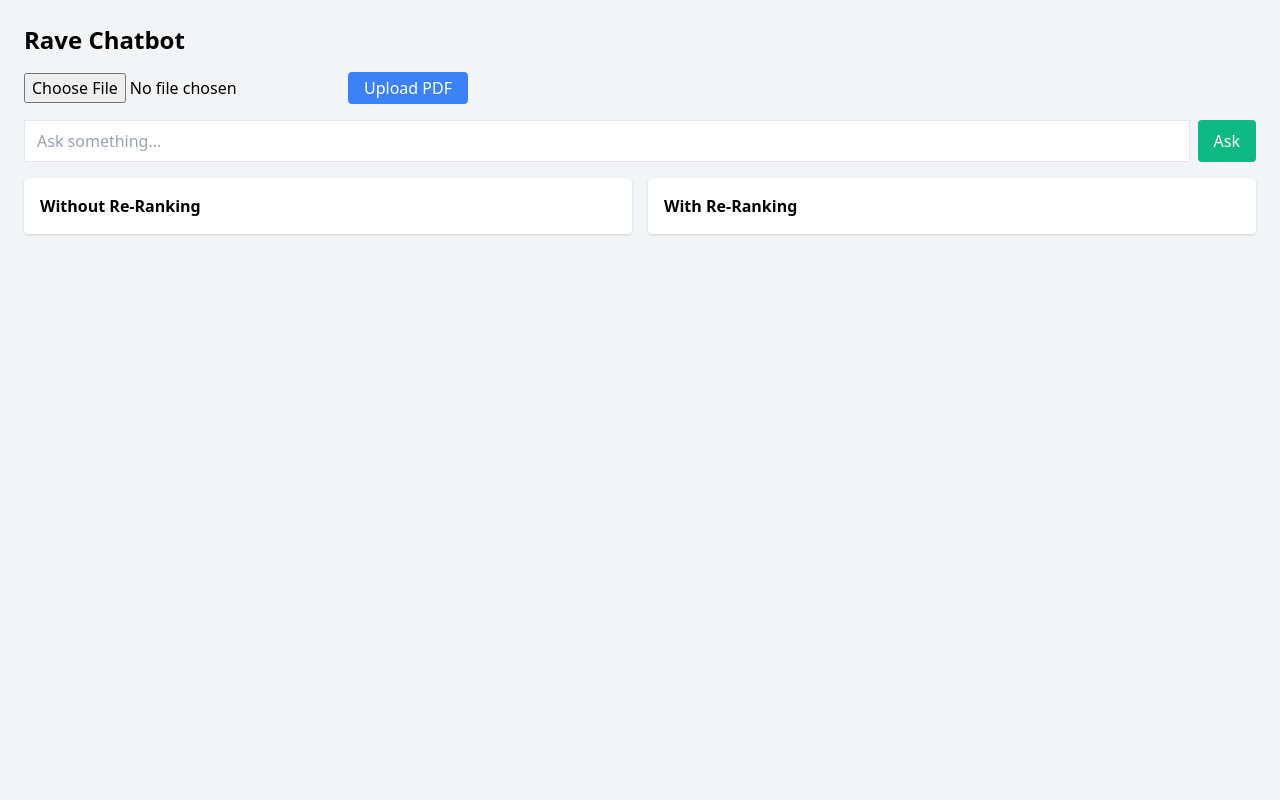
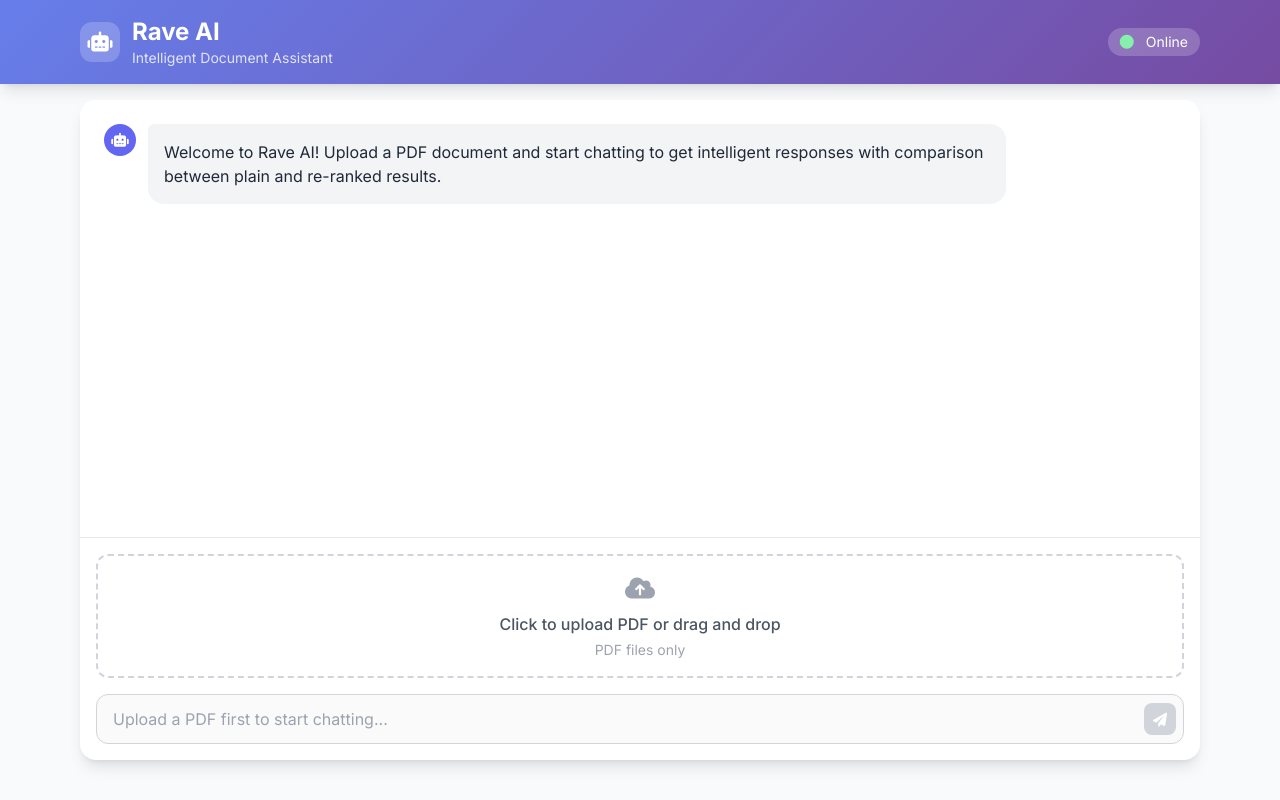
Before and after one commit to KrishnamurthySamarth/chatbot-GGUF, a FastAPI app: page / in a window 1280 px wide. Run offline with FastAPI, Linux system fonts and the light colour scheme; some libraries are stand-ins or nearby versions.

Commit message:
inital app version setup

```diff
--- a/server.py
+++ b/server.py
@@ -1,12 +1,13 @@
 from fastapi import FastAPI, UploadFile, Form, File, Request
 from fastapi.templating import Jinja2Templates
-from fastapi.responses import HTMLResponse
+from fastapi.responses import HTMLResponse, StreamingResponse
 from services.chat_model import ChatPhi
 from services.pdf_process import get_text_from_pdf
 from services.vector_stores import FaissStore
 from pydantic import BaseModel
 import shutil
 import os
+import json
 from fastapi.staticfiles import StaticFiles
 
 
@@ -28,7 +29,13 @@ def upload_form(request: Request):
 @app.post("/chat")
 async def chatbot(request : ChatRequest):
     message = request.message
-    return await model.run_parallel(query=message)
+    print(f"▶️ Received query: {message}")
+    async def streamer():
+        async for text in model.run_parallel(query=message):
+            print("📤 Streaming chunk:", text)
+            yield json.dumps(text) + "\n"
+
+    return StreamingResponse(streamer(), media_type="text/plain")
 
 @app.post("/process_pdf")
 def pdf_process(pdf_file: UploadFile = File(...)):
@@ -43,3 +50,5 @@ def pdf_process(pdf_file: UploadFile = File(...)):
     get_text_from_pdf("data/uploaded.pdf")
     print("Storing")
     store.insert_documents()
+
+    return {"status": "success", "message": "PDF processed successfully"}
--- a/services/vector_stores.py
+++ b/services/vector_stores.py
@@ -22,21 +22,17 @@ class FaissStore():
             i += self.chunk_size - self.overlap
 
     def insert_documents(self, text_path = "data/text_from_pdf.txt"):
-        print("Inserting")
 
         with open(text_path, "r") as f:
             text = f.read()
 
         self._create_document_chunk(text)
-        print(len(self.chunks))
 
-        print("Encoding")
         text_embeddings = self.embedder.encode(self.chunks, convert_to_numpy=True)
         normalized_embeddings = normalize(text_embeddings, norm='l2')
         dimension = text_embeddings.shape[1]
         self.index = faiss.IndexFlatIP(dimension)
         self.index.add(normalized_embeddings)
-        print("Index size:", self.index.ntotal if self.index else "No index created")
 
     def search_store(self, query, top_k=10):
 
@@ -67,7 +63,6 @@ class FaissStore():
     def re_ranking(self, query, initial_results):
 
         pairs = [[query, item["text"]] for item in initial_results]
-        print(pairs)
         rerank_scores = self.re_ranker.predict(pairs)
 
         re_ranked = []
--- a/static/app.js
+++ b/static/app.js
@@ -1,28 +1,297 @@
-document.getElementById("uploadForm").addEventListener("submit", async (e) => {
-  e.preventDefault();
-  const formData = new FormData(e.target);
-  const res = await fetch("/process_pdf", {
-    method: "POST",
-    body: formData
-  });
-  const data = await res.json();
-  if (data.status === "success") {
-    const list = document.getElementById("fileList");
-    const li = document.createElement("li");
-    li.textContent = data.filename;
-    list.appendChild(li);
-  }
+let isUploaded = false;
+let isProcessing = false;
+
+// DOM Elements
+const uploadArea = document.getElementById('uploadArea');
+const fileInput = document.getElementById('fileInput');
+const uploadContent = document.getElementById('uploadContent');
+const uploadingContent = document.getElementById('uploadingContent');
+const uploadedContent = document.getElementById('uploadedContent');
+const messageInput = document.getElementById('messageInput');
+const sendButton = document.getElementById('sendButton');
+const chatForm = document.getElementById('chatForm');
+const chatMessages = document.getElementById('chatMessages');
+
+// Initialize when DOM is loaded
+document.addEventListener('DOMContentLoaded', function() {
+    initializeEventListeners();
 });
 
-document.getElementById("chatForm").addEventListener("submit", async (e) => {
-  e.preventDefault();
-  const input = document.getElementById("queryInput");
-  const res = await fetch("/chat", {
-    method: "POST",
-    headers: { "Content-Type": "application/json" },
-    body: JSON.stringify({ message: input.value })
-  });
-  const data = await res.json();
-  document.getElementById("noRerank").innerText = data["plain"];
-  document.getElementById("withRerank").innerText = data["re-ranked"];
+function initializeEventListeners() {
+    // File Upload Handling
+    uploadArea.addEventListener('click', () => {
+        if (!isProcessing) {
+            fileInput.click();
+        }
+    });
+
+    uploadArea.addEventListener('dragover', (e) => {
+        e.preventDefault();
+        uploadArea.classList.add('bg-blue-50', 'border-blue-300');
+    });
+
+    uploadArea.addEventListener('dragleave', (e) => {
+        e.preventDefault();
+        uploadArea.classList.remove('bg-blue-50', 'border-blue-300');
+    });
+
+    uploadArea.addEventListener('drop', (e) => {
+        e.preventDefault();
+        uploadArea.classList.remove('bg-blue-50', 'border-blue-300');
+        const files = e.dataTransfer.files;
+        if (files.length > 0 && files[0].type === 'application/pdf') {
+            handleFileUpload(files[0]);
+        }
+    });
+
+    fileInput.addEventListener('change', (e) => {
+        if (e.target.files[0]) {
+            handleFileUpload(e.target.files[0]);
+        }
+    });
+
+    chatForm.addEventListener('submit', async (e) => {
+    e.preventDefault();
+
+    const message = messageInput.value.trim();
+    if (!message || !isUploaded) return;
+
+    // Add user message
+    addMessage(message, 'user');
+    messageInput.value = '';
+
+    // Add typing indicator
+    const typingId = addTypingIndicator();
+
+    // Add comparison response container and get its ID
+    const responseId = addComparisonResponse('', '');
+
+    try {
+        const response = await fetch('/chat', {
+            method: 'POST',
+            headers: { 'Content-Type': 'application/json' },
+            body: JSON.stringify({ message: message })
+        });
+
+        if (!response.ok) {
+            throw new Error(`HTTP error! status: ${response.status}`);
+        }
+
+        const reader = response.body.getReader();
+        let decoder = new TextDecoder();
+        let buffer = '';
+
+        // Remove typing indicator once we start getting data
+        removeTypingIndicator(typingId);
+
+        while (true) {
+            const { value, done } = await reader.read();
+            if (done) break;
+
+            buffer += decoder.decode(value, { stream: true });
+            const lines = buffer.split("\n");
+            buffer = lines.pop(); // Keep the last incomplete line in the buffer
+
+            for (let line of lines) {
+                if (line.trim() === '') continue;
+
+                try {
+                    console.log("Received chunk:", line);
+                    const data = JSON.parse(line);
+
+                    // Debug what data looks like
+                    console.log("Parsed data:", data);
+
+                    // Update the response with the new data
+                    updateComparisonResponse(responseId,
+                                           data.plain || '',
+                                           data['re-ranked'] || '');
+                } catch (err) {
+                    console.error("Parse error:", err, "on line:", line);
+                }
+            }
+        }
+
+        // Process any remaining data in the buffer
+        if (buffer.trim() !== '') {
+            try {
+                const data = JSON.parse(buffer);
+                updateComparisonResponse(responseId,
+                                       data.plain || '',
+                                       data['re-ranked'] || '');
+            } catch (err) {
+                console.error("Parse error on final chunk:", err);
+            }
+        }
+
+    } catch (error) {
+        console.error("Fetch error:", error);
+        updateComparisonResponse(responseId,
+                               'Sorry, there was an error processing your request.',
+                               'Error: ' + error.message);
+        removeTypingIndicator(typingId);
+    }
 });
+
+    // Enable input when Enter is pressed
+    messageInput.addEventListener('keypress', (e) => {
+        if (e.key === 'Enter' && !e.shiftKey) {
+            e.preventDefault();
+            chatForm.dispatchEvent(new Event('submit'));
+        }
+    });
+}
+
+function updateComparisonResponse(responseId, plainResponse, rerankedResponse) {
+    const responseDiv = document.getElementById(responseId);
+    if (responseDiv) {
+        const plainElement = responseDiv.querySelector('.plain-response');
+        const rerankedElement = responseDiv.querySelector('.reranked-response');
+
+        if (plainElement) {
+            plainElement.textContent = plainResponse;
+        }
+        if (rerankedElement) {
+            rerankedElement.textContent = rerankedResponse;
+        }
+
+        scrollToBottom();
+    }
+}
+
+async function handleFileUpload(file) {
+    if (isProcessing) return;
+
+    isProcessing = true;
+    uploadContent.classList.add('hidden');
+    uploadingContent.classList.remove('hidden');
+
+    const formData = new FormData();
+    formData.append('pdf_file', file);
+
+    try {
+        const response = await fetch('/process_pdf', {
+            method: 'POST',
+            body: formData
+        });
+
+        if (response.ok) {
+            uploadingContent.classList.add('hidden');
+            uploadedContent.classList.remove('hidden');
+            isUploaded = true;
+            messageInput.disabled = false;
+            sendButton.disabled = false;
+            messageInput.placeholder = "Ask me anything about your document...";
+            messageInput.focus();
+        } else {
+            throw new Error('Upload failed');
+        }
+    } catch (error) {
+        uploadingContent.classList.add('hidden');
+        uploadContent.classList.remove('hidden');
+        alert('Failed to upload PDF. Please try again.');
+    } finally {
+        isProcessing = false;
+    }
+}
+
+function addMessage(text, sender) {
+    const messageDiv = document.createElement('div');
+    messageDiv.className = 'flex items-start space-x-3';
+
+    if (sender === 'user') {
+        messageDiv.innerHTML = `
+            <div class="w-8 h-8 bg-blue-500 rounded-full flex items-center justify-center flex-shrink-0 ml-auto order-2">
+                <i class="fas fa-user text-white text-sm"></i>
+            </div>
+            <div class="message-bubble bg-blue-500 text-white p-4 rounded-2xl rounded-tr-md ml-auto">
+                <p>${text}</p>
+            </div>
+        `;
+        messageDiv.classList.add('flex-row-reverse');
+    } else {
+        messageDiv.innerHTML = `
+            <div class="w-8 h-8 bg-indigo-500 rounded-full flex items-center justify-center flex-shrink-0">
+                <i class="fas fa-robot text-white text-sm"></i>
+            </div>
+            <div class="message-bubble bg-gray-100 p-4 rounded-2xl rounded-tl-md">
+                <p class="text-gray-800">${text}</p>
+            </div>
+        `;
+    }
+
+    chatMessages.appendChild(messageDiv);
+    scrollToBottom();
+}
+
+function addComparisonResponse(plainResponse, rerankedResponse) {
+    const responseId = 'response-' + Date.now();
+    const comparisonDiv = document.createElement('div');
+    comparisonDiv.className = 'flex items-start space-x-3';
+    comparisonDiv.id = responseId;
+
+    comparisonDiv.innerHTML = `
+        <div class="w-8 h-8 bg-indigo-500 rounded-full flex items-center justify-center flex-shrink-0">
+            <i class="fas fa-robot text-white text-sm"></i>
+        </div>
+        <div class="flex-1 space-y-4">
+            <div class="grid grid-cols-1 md:grid-cols-2 gap-4">
+                <div class="comparison-card bg-red-50 border border-red-200 p-4 rounded-2xl">
+                    <div class="flex items-center mb-3">
+                        <div class="w-6 h-6 bg-red-500 rounded-full flex items-center justify-center mr-2">
+                        </div>
+                        <h4 class="font-semibold text-red-800">Plain Retrieval</h4>
+                    </div>
+                    <p class="text-gray-700 text-sm leading-relaxed plain-response">${plainResponse}</p>
+                </div>
+                <div class="comparison-card bg-green-50 border border-green-200 p-4 rounded-2xl">
+                    <div class="flex items-center mb-3">
+                        <div class="w-6 h-6 bg-green-500 rounded-full flex items-center justify-center mr-2">
+                        </div>
+                        <h4 class="font-semibold text-green-800">Re-Ranked Results</h4>
+                    </div>
+                    <p class="text-gray-700 text-sm leading-relaxed reranked-response">${rerankedResponse}</p>
+                </div>
+            </div>
+        </div>
+    `;
+
+    chatMessages.appendChild(comparisonDiv);
+    scrollToBottom();
+    return responseId;
+}
+
+function addTypingIndicator() {
+    const typingDiv = document.createElement('div');
+    const id = 'typing-' + Date.now();
+    typingDiv.id = id;
+    typingDiv.className = 'flex items-start space-x-3 typing-indicator active';
+
+    typingDiv.innerHTML = `
+        <div class="w-8 h-8 bg-indigo-500 rounded-full flex items-center justify-center flex-shrink-0">
+            <i class="fas fa-robot text-white text-sm"></i>
+        </div>
+        <div class="message-bubble bg-gray-100 p-4 rounded-2xl rounded-tl-md">
+            <div class="flex space-x-2">
+                <div class="w-2 h-2 bg-gray-400 rounded-full animate-bounce"></div>
+                <div class="w-2 h-2 bg-gray-400 rounded-full animate-bounce" style="animation-delay: 0.1s"></div>
+                <div class="w-2 h-2 bg-gray-400 rounded-full animate-bounce" style="animation-delay: 0.2s"></div>
+            </div>
+        </div>
+    `;
+
+    chatMessages.appendChild(typingDiv);
+    scrollToBottom();
+    return id;
+}
+
+function removeTypingIndicator(id) {
+    const element = document.getElementById(id);
+    if (element) {
+        element.remove();
+    }
+}
+
+function scrollToBottom() {
+    chatMessages.scrollTop = chatMessages.scrollHeight;
+}
--- a/templates/index.html
+++ b/templates/index.html
@@ -1,37 +1,149 @@
 <!DOCTYPE html>
-<html>
+<html lang="en">
 <head>
-  <title>Rave</title>
-  <script src="static/app.js" defer></script>
-  <link href="https://cdn.jsdelivr.net/npm/tailwindcss@2.2.19/dist/tailwind.min.css" rel="stylesheet">
+    <meta charset="UTF-8">
+    <meta name="viewport" content="width=device-width, initial-scale=1.0">
+    <title>Rave AI</title>
+    <script src="https://cdn.tailwindcss.com"></script>
+    <link href="https://cdnjs.cloudflare.com/ajax/libs/font-awesome/6.0.0/css/all.min.css" rel="stylesheet">
+    <script src="static/app.js" defer></script>
+    <style>
+        @import url('https://fonts.googleapis.com/css2?family=Inter:wght@300;400;500;600;700&display=swap');
+
+        body {
+            font-family: 'Inter', sans-serif;
+        }
+
+        .chat-container {
+            height: calc(100vh - 140px);
+        }
+
+        .message-bubble {
+            max-width: 80%;
+            word-wrap: break-word;
+        }
+
+        .typing-indicator {
+            opacity: 0;
+            animation: pulse 1.5s ease-in-out infinite;
+        }
+
+        .typing-indicator.active {
+            opacity: 1;
+        }
+
+        @keyframes pulse {
+            0%, 100% { opacity: 0.4; }
+            50% { opacity: 1; }
+        }
+
+        .file-upload-area {
+            transition: all 0.3s ease;
+        }
+
+        .file-upload-area:hover {
+            background-color: #f8fafc;
+            border-color: #3b82f6;
+        }
+
+        .comparison-card {
+            transition: all 0.3s ease;
+        }
+
+        .comparison-card:hover {
+            transform: translateY(-2px);
+            box-shadow: 0 10px 25px rgba(0,0,0,0.1);
+        }
+
+        .gradient-bg {
+            background: linear-gradient(135deg, #667eea 0%, #764ba2 100%);
+        }
+
+        .input-focus:focus {
+            outline: none;
+            box-shadow: 0 0 0 2px rgba(99, 102, 241, 0.2);
+            border-color: #6366f1;
+        }
+    </style>
 </head>
-<body class="bg-gray-100 p-6 font-sans">
+<body class="bg-gray-50 min-h-screen">
+    <!-- Header -->
+    <header class="gradient-bg text-white shadow-lg">
+        <div class="max-w-6xl mx-auto px-4 py-4 flex items-center justify-between">
+            <div class="flex items-center space-x-3">
+                <div class="w-10 h-10 bg-white bg-opacity-20 rounded-xl flex items-center justify-center">
+                    <i class="fas fa-robot text-xl"></i>
+                </div>
+                <div>
+                    <h1 class="text-2xl font-bold">Rave AI</h1>
+                    <p class="text-sm text-white text-opacity-80">Intelligent Document Assistant</p>
+                </div>
+            </div>
+            <div class="text-sm bg-white bg-opacity-20 px-3 py-1 rounded-full">
+                <i class="fas fa-circle text-green-300 mr-2"></i>
+                Online
+            </div>
+        </div>
+    </header>
 
-  <h1 class="text-2xl font-bold mb-4">Rave Chatbot</h1>
+    <div class="max-w-6xl mx-auto p-4">
+        <!-- Chat Container -->
+        <div class="chat-container bg-white rounded-2xl shadow-lg mb-4 flex flex-col">
+            <!-- Chat Messages -->
+            <div id="chatMessages" class="flex-1 p-6 overflow-y-auto space-y-4">
+                <!-- Welcome Message -->
+                <div class="flex items-start space-x-3">
+                    <div class="w-8 h-8 bg-indigo-500 rounded-full flex items-center justify-center flex-shrink-0">
+                        <i class="fas fa-robot text-white text-sm"></i>
+                    </div>
+                    <div class="message-bubble bg-gray-100 p-4 rounded-2xl rounded-tl-md">
+                        <p class="text-gray-800">Welcome to Rave AI! Upload a PDF document and start chatting to get intelligent responses with comparison between plain and re-ranked results.</p>
+                    </div>
+                </div>
+            </div>
 
-  <!-- Upload -->
-  <form id="uploadForm" class="mb-4 flex items-center gap-3" enctype="multipart/form-data">
-    <input type="file" name="pdf_file" required />
-    <button type="submit" class="bg-blue-500 text-white px-4 py-1 rounded">Upload PDF</button>
-  </form>
+            <!-- Input Area -->
+            <div class="border-t border-gray-200 p-4">
+                <!-- File Upload Area -->
+                <div id="uploadArea" class="file-upload-area border-2 border-dashed border-gray-300 rounded-xl p-4 mb-4 text-center cursor-pointer">
+                    <input type="file" id="fileInput" name="pdf_file" accept=".pdf" class="hidden" />
+                    <div id="uploadContent">
+                        <i class="fas fa-cloud-upload-alt text-2xl text-gray-400 mb-2"></i>
+                        <p class="text-gray-600 font-medium">Click to upload PDF or drag and drop</p>
+                        <p class="text-sm text-gray-400 mt-1">PDF files only</p>
+                    </div>
+                    <div id="uploadingContent" class="hidden">
+                        <i class="fas fa-spinner fa-spin text-2xl text-blue-500 mb-2"></i>
+                        <p class="text-blue-600 font-medium">Processing PDF...</p>
+                    </div>
+                    <div id="uploadedContent" class="hidden">
+                        <i class="fas fa-check-circle text-2xl text-green-500 mb-2"></i>
+                        <p class="text-green-600 font-medium">PDF uploaded successfully!</p>
+                    </div>
+                </div>
 
-  <!-- Chat -->
-  <form id="chatForm" class="mb-4 flex gap-2">
-    <input type="text" id="queryInput" name="query" placeholder="Ask something..." required class="w-full border px-3 py-2" />
-    <button type="submit" class="bg-green-500 text-white px-4 py-2 rounded">Ask</button>
-  </form>
-
-  <!-- Dual Response -->
-  <div id="responses" class="grid grid-cols-2 gap-4">
-    <div class="bg-white p-4 rounded shadow">
-      <h3 class="font-semibold">Without Re-Ranking</h3>
-      <div id="noRerank"></div>
+                <!-- Message Input -->
+                <form id="chatForm" class="flex items-center space-x-3">
+                    <div class="flex-1 relative">
+                        <input
+                            type="text"
+                            id="messageInput"
+                            placeholder="Upload a PDF first to start chatting..."
+                            class="input-focus w-full px-4 py-3 pr-12 border border-gray-300 rounded-xl focus:border-indigo-500 transition-colors"
+                            disabled
+                        />
+                        <button
+                            type="submit"
+                            id="sendButton"
+                            class="absolute right-2 top-1/2 transform -translate-y-1/2 w-8 h-8 bg-indigo-500 text-white rounded-lg hover:bg-indigo-600 transition-colors disabled:bg-gray-300 disabled:cursor-not-allowed"
+                            disabled
+                        >
+                            <i class="fas fa-paper-plane text-sm"></i>
+                        </button>
+                    </div>
+                </form>
+            </div>
+        </div>
     </div>
-    <div class="bg-white p-4 rounded shadow">
-      <h3 class="font-semibold">With Re-Ranking</h3>
-      <div id="withRerank"></div>
-    </div>
-  </div>
-
 </body>
 </html>
```
Also changed, not shown: services/chat_model.py (+78 -18 lines).
